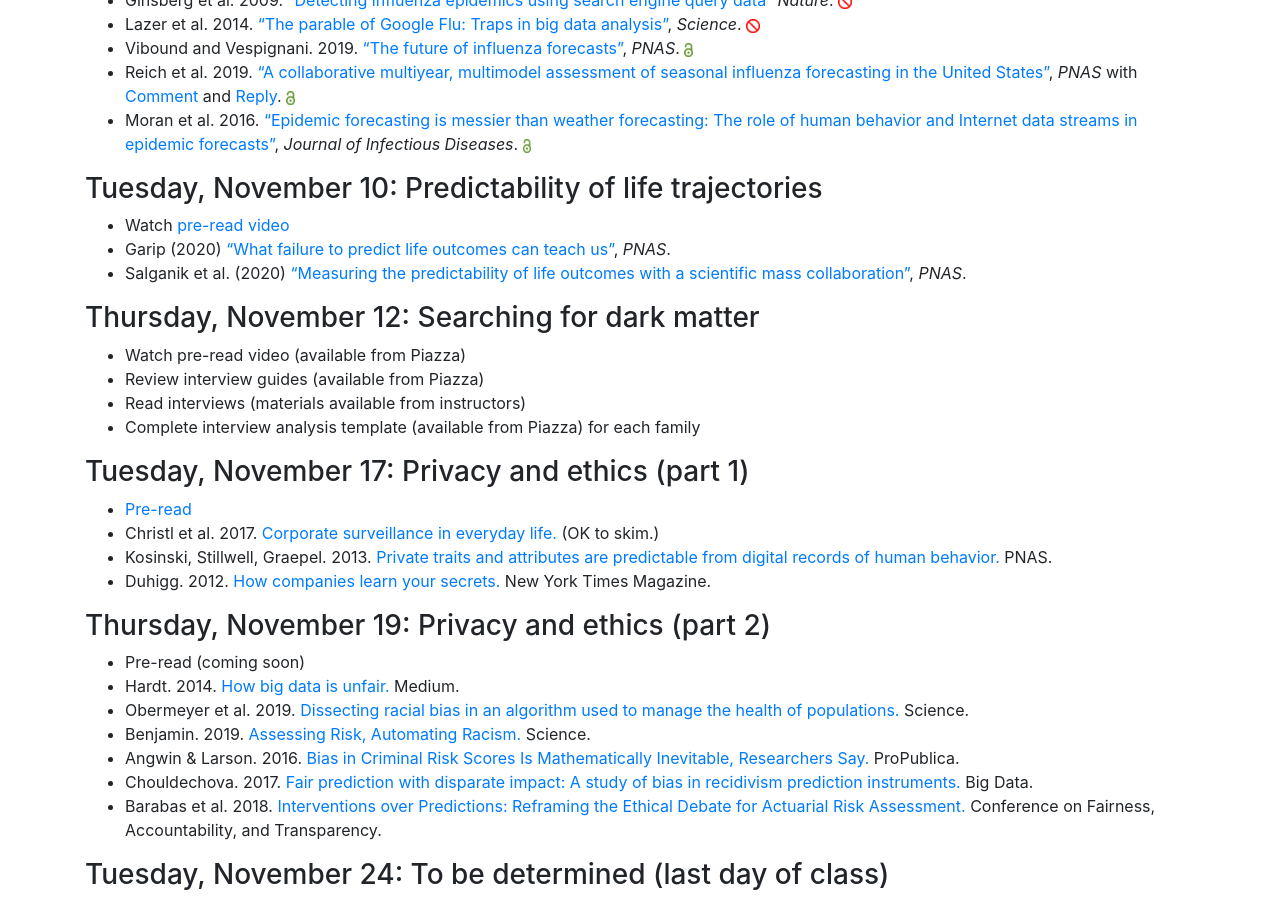
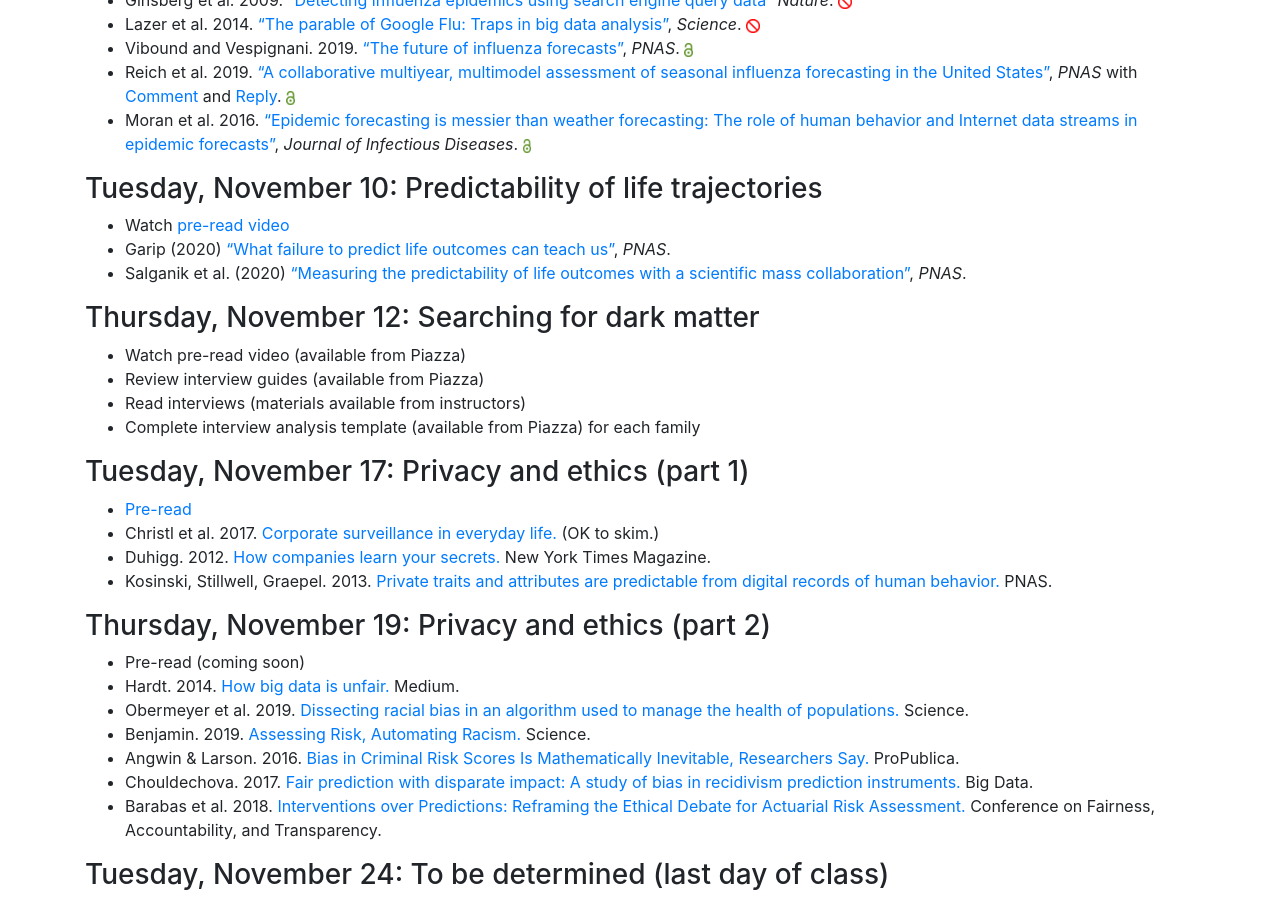
Before and after one commit to msalganik/cos597E-soc555_f2020, a Jekyll site: the page built from schedule.md, in a window 1280 px wide and 900 px high, scrolled down 3772 px. Built offline with Jekyll 4.4.1, drawn with Linux system fonts in a browser that asks for light colours; comment, search, counter and statistics services are not loaded.

Commit message:
privacy pre-read

```diff
--- a/schedule.md
+++ b/schedule.md
@@ -186,8 +186,8 @@ Reading question (these questions are designed to help you think about the readi
 
 - [Pre-read](https://msalganik.github.io/cos597E-soc555_f2020/class-materials/2020-11-17-pre-read-privacy-ethics-part-1.pdf)
 - Christl et al. 2017. [Corporate surveillance in everyday life.](https://crackedlabs.org/dl/CrackedLabs_Christl_CorporateSurveillance.pdf) (OK to skim.)
+- Duhigg. 2012. [How companies learn your secrets.](https://www.nytimes.com/2012/02/19/magazine/shopping-habits.html) New York Times Magazine.
 - Kosinski, Stillwell, Graepel. 2013. [Private traits and attributes are predictable from digital records of human behavior.](https://www.pnas.org/content/110/15/5802) PNAS.
-- Duhigg. 2012. [How companies learn your secrets.](https://www.nytimes.com/2012/02/19/magazine/shopping-habits.html) New York Times Magazine.
 
 
 ### Thursday, November 19: Privacy and ethics (part 2)
```
